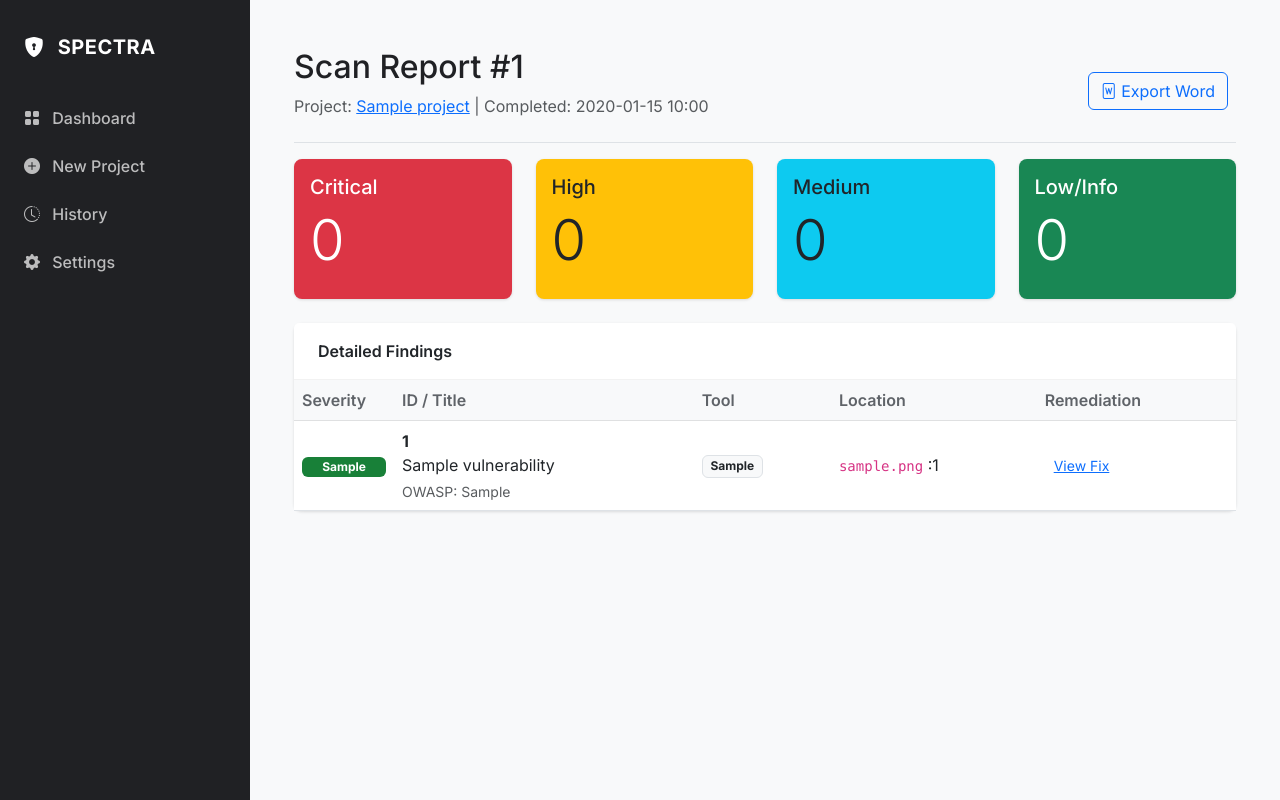
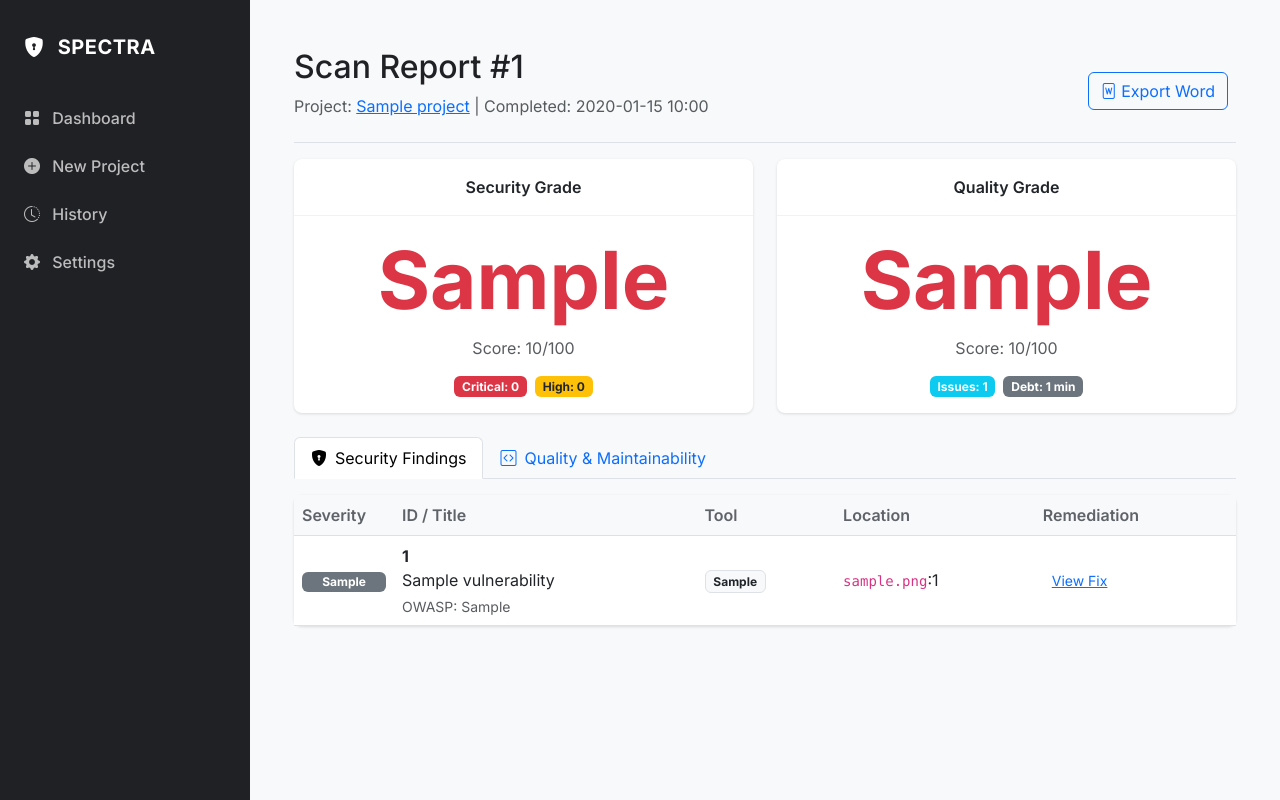
Before and after one commit to assiadialeb/Spectra, a Flask app: page /scans/1 in a window 1280 px wide. Run offline with Flask 3, Linux system fonts and the light colour scheme; tables that the repository leaves empty hold one stand-in row (values such as "Sample post").

Commit message:
feat: Introduce security and quality grading with updated scan report UI and issue processing.

```diff
--- a/app/parsers/trivy_parser.py
+++ b/app/parsers/trivy_parser.py
@@ -7,7 +7,7 @@ class TrivyParser(BaseParser):
 
         # Trivy returns a list of "Results" (per target/file usually)
         if 'Results' not in data:
-            return vulnerabilities
+            return vulnerabilities, []
 
         for result in data['Results']:
             target = result.get('Target', 'Unknown')
@@ -24,7 +24,8 @@ class TrivyParser(BaseParser):
                 for misconf in result['Misconfigurations']:
                     vulnerabilities.append(self._map_misconf(misconf, target, scan_id))
 
-        return vulnerabilities
+
+        return vulnerabilities, []
 
     def _map_vuln(self, item, target, scan_id):
         # Map Severity
--- a/app/web/routes.py
+++ b/app/web/routes.py
@@ -105,11 +105,62 @@ def execute_scan(scan_id):
         engine = ScanEngine(scan.id)
 
         # Run Scan
-        vulnerabilities = engine.run(scan.project.repositories)
+        vulnerabilities, quality_issues = engine.run(scan.project.repositories)
 
         # Save Results
         for vuln in vulnerabilities:
             db.session.add(vuln)
+
+        for issue in quality_issues:
+            db.session.add(issue)
+
+        # --- CALCULATE GRADES ---
+
+        # 1. Security Score/Grade
+        critical_count = sum(1 for v in vulnerabilities if v.severity == 'CRITICAL')
+        high_count = sum(1 for v in vulnerabilities if v.severity == 'HIGH')
+        medium_count = sum(1 for v in vulnerabilities if v.severity == 'MEDIUM')
+
+        if critical_count > 0:
+            scan.security_grade = 'F'
+            scan.security_score = 40
+        elif high_count > 0:
+            scan.security_grade = 'D'
+            scan.security_score = 55
+        elif medium_count > 5:
+            scan.security_grade = 'C'
+            scan.security_score = 70
+        elif medium_count > 0:
+            scan.security_grade = 'B'
+            scan.security_score = 85
+        else:
+            scan.security_grade = 'A'
+            scan.security_score = 100
+
+        # 2. Quality Score/Grade
+        # Penalty based model
+        # High severity quality issue (Bug/Error) = -5 pts
+        # Medium (Warning) = -2 pts
+        # Low (Info) = -0.5 (rounded)
+
+        quality_penalty = 0
+        for q in quality_issues:
+            if q.severity == 'HIGH':
+                quality_penalty += 5
+            elif q.severity == 'MEDIUM':
+                quality_penalty += 2
+            else:
+                quality_penalty += 0.5
+
+        # Normalize score 0-100
+        q_score = max(0, 100 - int(quality_penalty))
+        scan.quality_score = q_score
+
+        if q_score >= 90: scan.quality_grade = 'A'
+        elif q_score >= 80: scan.quality_grade = 'B'
+        elif q_score >= 60: scan.quality_grade = 'C'
+        elif q_score >= 40: scan.quality_grade = 'D'
+        else: scan.quality_grade = 'F'
 
         scan.status = 'COMPLETED'
         db.session.commit()
--- a/app/web/templates/scan_report.html
+++ b/app/web/templates/scan_report.html
@@ -17,52 +17,66 @@
     </div>
 </div>
 
-<!-- Summary Cards -->
+<!-- HEALTH CARDS (V2) -->
 <div class="row mb-4">
-    <div class="col-md-3">
-        <div class="card bg-danger text-white">
+    <!-- Security Grade -->
+    <div class="col-md-6">
+        <div class="card h-100 border-{% if scan.security_grade == 'A' %}success{% elif scan.security_grade == 'B' %}primary{% elif scan.security_grade == 'C' %}warning{% else %}danger{% endif %} text-center">
+            <div class="card-header bg-transparent">Security Grade</div>
             <div class="card-body">
-                <h5 class="card-title">Critical</h5>
-                <h2 class="display-4">{{ scan.results|selectattr('severity', 'equalto', 'CRITICAL')|list|length }}</h2>
+                <h1 class="display-1 fw-bold text-{% if scan.security_grade == 'A' %}success{% elif scan.security_grade == 'B' %}primary{% elif scan.security_grade == 'C' %}warning{% else %}danger{% endif %}">
+                    {{ scan.security_grade or 'N/A' }}
+                </h1>
+                <p class="text-muted">Score: {{ scan.security_score or 0 }}/100</p>
+                <div class="d-flex justify-content-center gap-2">
+                    <span class="badge bg-danger">Critical: {{ scan.results|selectattr('severity', 'equalto', 'CRITICAL')|list|length }}</span>
+                    <span class="badge bg-warning text-dark">High: {{ scan.results|selectattr('severity', 'equalto', 'HIGH')|list|length }}</span>
                 </div>
             </div>
         </div>
-    <div class="col-md-3">
-        <div class="card bg-warning text-dark">
+    </div>
+    <!-- Quality Grade -->
+    <div class="col-md-6">
+        <div class="card h-100 border-{% if scan.quality_grade == 'A' %}success{% elif scan.quality_grade == 'B' %}primary{% elif scan.quality_grade == 'C' %}warning{% else %}danger{% endif %} text-center">
+            <div class="card-header bg-transparent">Quality Grade</div>
             <div class="card-body">
-                <h5 class="card-title">High</h5>
-                <h2 class="display-4">{{ scan.results|selectattr('severity', 'equalto', 'HIGH')|list|length }}</h2>
+                <h1 class="display-1 fw-bold text-{% if scan.quality_grade == 'A' %}success{% elif scan.quality_grade == 'B' %}primary{% elif scan.quality_grade == 'C' %}warning{% else %}danger{% endif %}">
+                    {{ scan.quality_grade or 'N/A' }}
+                </h1>
+                <p class="text-muted">Score: {{ scan.quality_score or 0 }}/100</p>
+                <div class="d-flex justify-content-center gap-2">
+                     <span class="badge bg-info">Issues: {{ scan.quality_issues|length }}</span>
+                     <span class="badge bg-secondary">Debt: {{ scan.quality_issues|sum(attribute='effort_minutes') }} min</span>
                 </div>
-        </div>
-    </div>
-    <div class="col-md-3">
-        <div class="card bg-info text-dark">
-            <div class="card-body">
-                <h5 class="card-title">Medium</h5>
-                <h2 class="display-4">{{ scan.results|selectattr('severity', 'equalto', 'MEDIUM')|list|length }}</h2>
-            </div>
-        </div>
-    </div>
-    <div class="col-md-3">
-        <div class="card bg-success text-white">
-            <div class="card-body">
-                <h5 class="card-title">Low/Info</h5>
-                <h2 class="display-4">{{ scan.results|selectattr('severity', 'in', ['LOW', 'INFO'])|list|length }}</h2>
             </div>
         </div>
     </div>
 </div>
 
-<!-- Detailed Findings -->
-<div class="card">
-    <div class="card-header bg-white">
-        Detailed Findings
-    </div>
+<!-- TABS INTERFACE -->
+<ul class="nav nav-tabs mb-3" id="scanTabs" role="tablist">
+    <li class="nav-item" role="presentation">
+        <button class="nav-link active" id="security-tab" data-bs-toggle="tab" data-bs-target="#security" type="button" role="tab">
+            <i class="bi bi-shield-lock-fill me-2"></i>Security Findings
+        </button>
+    </li>
+    <li class="nav-item" role="presentation">
+        <button class="nav-link" id="quality-tab" data-bs-toggle="tab" data-bs-target="#quality" type="button" role="tab">
+            <i class="bi bi-code-square me-2"></i>Quality & Maintainability
+        </button>
+    </li>
+</ul>
+
+<div class="tab-content" id="scanTabsContent">
+
+    <!-- SECURITY TAB -->
+    <div class="tab-pane fade show active" id="security" role="tabpanel">
+        <div class="card border-top-0">
             <div class="table-responsive">
                 <table class="table table-hover align-middle mb-0">
                     <thead class="table-light">
                         <tr>
-                    <th>Severity</th>
+                            <th style="width: 100px;">Severity</th>
                             <th>ID / Title</th>
                             <th>Tool</th>
                             <th>Location</th>
@@ -72,15 +86,15 @@
                     <tbody>
                         {% for vuln in results %}
                         <tr>
-                    <td style="width: 100px;">
+                            <td>
                                 {% if vuln.severity == 'CRITICAL' %}
-                        <span class="badge badge-critical w-100">CRITICAL</span>
+                                <span class="badge w-100 bg-danger">CRITICAL</span>
                                 {% elif vuln.severity == 'HIGH' %}
-                        <span class="badge badge-high w-100">HIGH</span>
+                                <span class="badge w-100 bg-warning text-dark">HIGH</span>
                                 {% elif vuln.severity == 'MEDIUM' %}
-                        <span class="badge badge-medium w-100">MEDIUM</span>
+                                <span class="badge w-100 bg-info text-dark">MEDIUM</span>
                                 {% else %}
-                        <span class="badge badge-low w-100">{{ vuln.severity }}</span>
+                                <span class="badge w-100 bg-secondary">{{ vuln.severity }}</span>
                                 {% endif %}
                             </td>
                             <td>
@@ -88,34 +102,68 @@
                                 {{ vuln.title }}
                                 <div class="small text-muted mt-1">OWASP: {{ vuln.owasp_category }}</div>
                             </td>
+                            <td><span class="badge bg-light text-dark border">{{ vuln.tool }}</span></td>
                             <td>
-                        <span class="badge bg-light text-dark border">{{ vuln.tool }}</span>
+                                {% if vuln.file_path %}<code>{{ vuln.file_path }}</code>{% if vuln.line_number %}:{{ vuln.line_number }}{% endif %}{% else %}N/A{% endif %}
                             </td>
                             <td>
-                        {% if vuln.file_path %}
-                        <code>{{ vuln.file_path }}</code>
-                        {% if vuln.line_number %}:{{ vuln.line_number }}{% endif %}
-                        {% else %}
-                        <span class="text-muted">N/A</span>
-                        {% endif %}
-                    </td>
-                    <td>
-                        <button type="button" class="btn btn-sm btn-link" data-bs-toggle="popover"
-                            title="Fix Recommendation" data-bs-content="{{ vuln.fix_recommendation }}">
-                            View Fix
-                        </button>
+                                <button type="button" class="btn btn-sm btn-link" data-bs-toggle="popover" title="Fix" data-bs-content="{{ vuln.fix_recommendation }}">View Fix</button>
                             </td>
                         </tr>
                         {% else %}
-                <tr>
-                    <td colspan="5" class="text-center py-4">
-                        <i class="bi bi-shield-check display-4 text-success"></i>
-                        <p class="mt-2 text-muted">No vulnerabilities found.</p>
-                    </td>
-                </tr>
+                        <tr><td colspan="5" class="text-center py-4"><p class="text-muted">No security vulnerabilities found.</p></td></tr>
                         {% endfor %}
                     </tbody>
                 </table>
+            </div>
+        </div>
+    </div>
+
+    <!-- QUALITY TAB -->
+    <div class="tab-pane fade" id="quality" role="tabpanel">
+        <div class="card border-top-0">
+             <div class="table-responsive">
+                <table class="table table-hover align-middle mb-0">
+                    <thead class="table-light">
+                        <tr>
+                            <th style="width: 100px;">Impact</th>
+                            <th>Category</th>
+                            <th>Description</th>
+                            <th>Location</th>
+                            <th>Est. Effort</th>
+                        </tr>
+                    </thead>
+                    <tbody>
+                        {% for issue in scan.quality_issues %}
+                        <tr>
+                            <td>
+                                {% if issue.severity == 'HIGH' %}
+                                <span class="text-danger fw-bold"><i class="bi bi-bug-fill"></i> Bug</span>
+                                {% elif issue.severity == 'MEDIUM' %}
+                                <span class="text-warning fw-bold"><i class="bi bi-exclamation-triangle-fill"></i> Warning</span>
+                                {% else %}
+                                <span class="text-info fw-bold"><i class="bi bi-info-circle-fill"></i> Info</span>
+                                {% endif %}
+                            </td>
+                            <td><span class="badge bg-light text-dark border">{{ issue.category }}</span></td>
+                            <td>
+                                <strong>{{ issue.title }}</strong><br>
+                                <small class="text-muted">{{ issue.description|truncate(100) }}</small>
+                            </td>
+                            <td>
+                                <code>{{ issue.file_path }}</code>:{{ issue.line_number }}
+                            </td>
+                            <td>
+                                <span class="badge bg-secondary">{{ issue.effort_minutes }} min</span>
+                            </td>
+                        </tr>
+                        {% else %}
+                        <tr><td colspan="5" class="text-center py-4"><p class="text-muted">No quality issues found.</p></td></tr>
+                        {% endfor %}
+                    </tbody>
+                </table>
+            </div>
+        </div>
     </div>
 </div>
 
```
Also changed, not shown: app/models.py (+30 -0 lines), app/parsers/semgrep_parser.py (+48 -22 lines), app/scanners/scan_engine.py (+16 -8 lines). Lines whose indentation alone changed are shown as unchanged.
